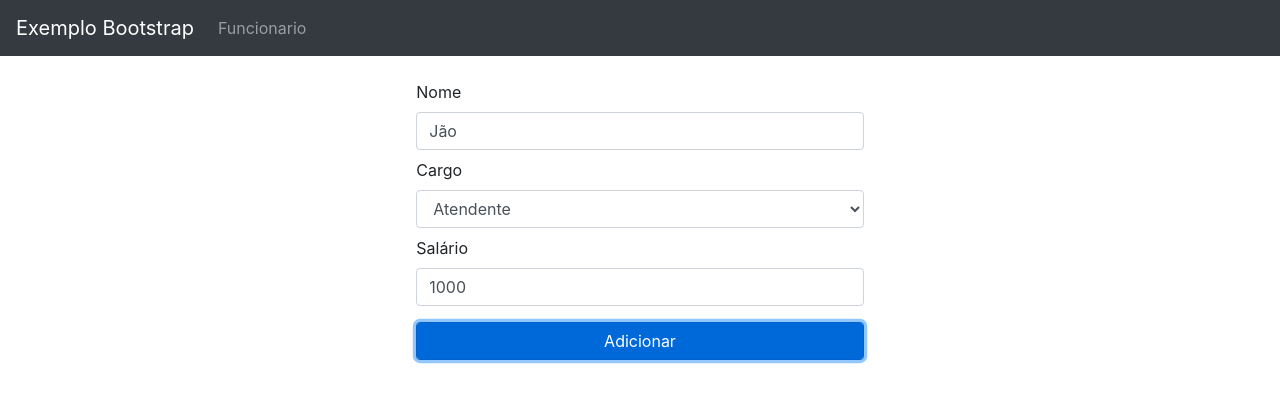
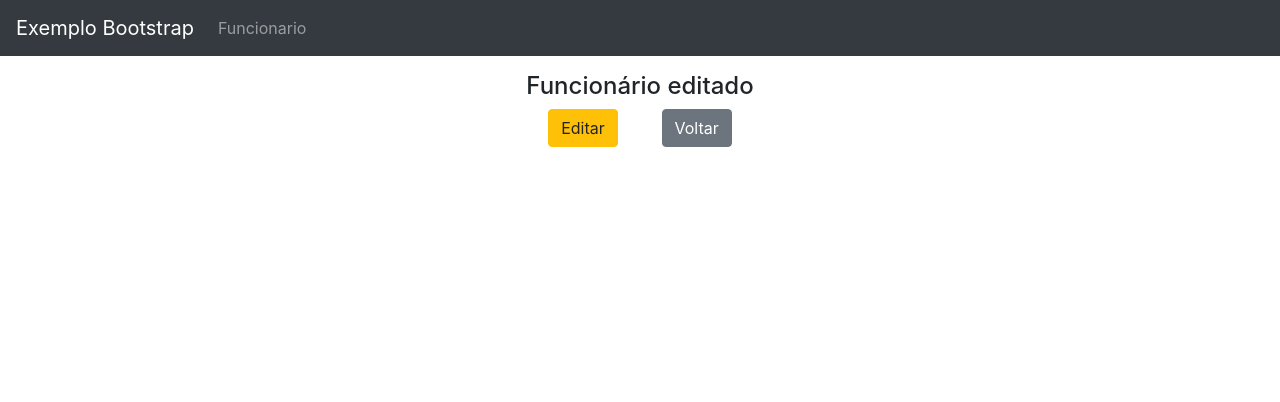
Before and after one commit to philipe02/crudHub, a React (Create React App) app: page /funcionario/1 in a window 1280 px wide. Both pictures are taken after a click on the button "Adicionar". Shown: the top 402 px of the page. Built offline with nearby package versions, Linux system fonts and the light colour scheme.

Commit message:
finalizando crud funcionario

```diff
--- a/src/components/Funcionario/AddFuncionario.js
+++ b/src/components/Funcionario/AddFuncionario.js
@@ -1,5 +1,6 @@
 import { lavenderblush } from "color-name";
 import React, { useState } from "react";
+import { Link } from "react-router-dom";
 import FuncionarioDataService from "../../services/FuncionarioDataService";
 
 const AddFuncionario = () => {
@@ -9,17 +10,44 @@
         salary: "",
     };
     const [funcionario, setFuncionario] = useState(initialState);
+    const [submitted, setSubmitted] = useState(false);
+
+    function novoFuncionario() {
+        setFuncionario(initialState);
+        setSubmitted(false);
+    }
 
     function handleChange(e) {
         const { name, value } = e.target;
         setFuncionario({ ...funcionario, [name]: value });
     }
+
     function handleSubmit(e) {
         e.preventDefault();
         FuncionarioDataService.create(funcionario);
+        setSubmitted(true);
     }
+
     return (
         <div className="col-md-10 d-flex justify-content-center mx-auto">
+            {submitted ? (
+                <div>
+                    <h4>Funcionário adicionado</h4>
+                    <div className="d-flex justify-content-around">
+                        <button
+                            className="btn btn-primary"
+                            onClick={novoFuncionario}
+                        >
+                            Adicionar
+                        </button>
+                        <Link to={"/funcionario"}>
+                            <button className="btn btn-secondary">
+                                Voltar
+                            </button>
+                        </Link>
+                    </div>
+                </div>
+            ) : (
                 <form onSubmit={handleSubmit} className="w-50">
                     <label className="mt-2">Nome</label>
                     <input
@@ -60,10 +88,14 @@
                         onChange={handleChange}
                         required
                     />
-                <button type="submit" className="form-control btn-primary my-3">
+                    <button
+                        type="submit"
+                        className="form-control btn-primary my-3"
+                    >
                         Adicionar
                     </button>
                 </form>
+            )}
         </div>
     );
 };
--- a/src/components/Funcionario/Funcionario.js
+++ b/src/components/Funcionario/Funcionario.js
@@ -1,5 +1,7 @@
 import React, { useEffect, useState } from "react";
 import FuncionarioDataService from "../../services/FuncionarioDataService";
+import { Link } from "react-router-dom";
+
 const Funcionario = (props) => {
     const initialState = {
         id: null,
@@ -7,23 +9,54 @@
         role: "",
         salary: "",
     };
+
     const [funcionario, setFuncionario] = useState(initialState);
+    const [submitted, setSubmitted] = useState(false);
+
     useEffect(() => {
         console.log(props.match.params);
         const data = FuncionarioDataService.getById(props.match.params.id);
         console.log(data);
         setFuncionario(data);
     }, []);
+
+    function novaEdicao() {
+        const data = FuncionarioDataService.getById(funcionario.id);
+        setFuncionario(data);
+        setSubmitted(false);
+    }
+
     function handleChange(e) {
         const { name, value } = e.target;
         setFuncionario({ ...funcionario, [name]: value });
     }
+
     function handleSubmit(e) {
         e.preventDefault();
         FuncionarioDataService.update(funcionario);
+        setSubmitted(true);
     }
+
     return (
         <div className="col-md-10 d-flex justify-content-center mx-auto">
+            {submitted ? (
+                <div>
+                    <h4>Funcionário editado</h4>
+                    <div className="d-flex justify-content-around">
+                        <button
+                            className="btn btn-warning"
+                            onClick={novaEdicao}
+                        >
+                            Editar
+                        </button>
+                        <Link to={"/funcionario"}>
+                            <button className="btn btn-secondary">
+                                Voltar
+                            </button>
+                        </Link>
+                    </div>
+                </div>
+            ) : (
                 <form onSubmit={handleSubmit} className="w-50">
                     <label className="mt-2">Nome</label>
                     <input
@@ -64,10 +97,14 @@
                         onChange={handleChange}
                         required
                     />
-                <button type="submit" className="form-control btn-primary my-3">
+                    <button
+                        type="submit"
+                        className="form-control btn-primary my-3"
+                    >
                         Adicionar
                     </button>
                 </form>
+            )}
         </div>
     );
 };
--- a/src/components/Funcionario/FuncionarioList.js
+++ b/src/components/Funcionario/FuncionarioList.js
@@ -13,18 +13,26 @@
         setSearchTitle(e.target.value);
         setFuncionarios(FuncionarioDataService.filterByName(e.target.value));
     }
+
     function deleteFuncionario(id) {
-        if (window.confirm("Deseja excluir?")) {
+        if (window.confirm("Deseja excluir?"))
             FuncionarioDataService.remove(id);
-        }
+
+        setFuncionarios(FuncionarioDataService.getAll());
+    }
+
+    function deleteAllFuncionarios() {
+        if (
+            window.confirm(
+                "Tem certeza que deseja deletar todos os funcionários?"
+            )
+        )
+            FuncionarioDataService.removeAll();
         setFuncionarios(FuncionarioDataService.getAll());
     }
 
     return (
-        <div
-            className="list row d-flex justify-content-center"
-            /* style={{ backgroundColor: "blue" }} */
-        >
+        <div className="list row d-flex justify-content-center">
             <div className="col-md-10">
                 <div className="input-group mb-3">
                     <input
@@ -42,7 +50,7 @@
                         Adicionar
                     </button>
                 </Link>
-                <Link onClick={() => console.log(funcionarios)}>
+                <Link onClick={deleteAllFuncionarios}>
                     <button type="button" className="btn btn-danger">
                         Deletar todos
                     </button>
--- a/src/components/Navegacao.js
+++ b/src/components/Navegacao.js
@@ -1,6 +1,5 @@
 import React from "react";
 import { Link } from "react-router-dom";
-import "bootstrap/dist/css/bootstrap.min.css";
 
 function Navegacao(props) {
     return (
--- a/src/services/FuncionarioDataService.js
+++ b/src/services/FuncionarioDataService.js
@@ -9,15 +9,11 @@
 
 const getById = (id) => {
     if (id === "") return FUNCIONARIOS;
-    //var filtrado = PRODUCTS.filter((obj) => { return obj.title == title; });  // retorna os objs que são iguais
-    //var filtrado = PRODUCTS.filter((obj) => obj.title == title ); // retorna os objs que são iguais
-    var encontrado = FUNCIONARIOS.find((obj) => obj.id == id); // retorna os objs que contém
+    var encontrado = FUNCIONARIOS.find((obj) => obj.id == id); // retorna o obj com o id passado
     return encontrado;
 };
 const filterByName = (name) => {
     if (name === "") return FUNCIONARIOS;
-    //var filtrado = PRODUCTS.filter((obj) => { return obj.title == title; });  // retorna os objs que são iguais
-    //var filtrado = PRODUCTS.filter((obj) => obj.title == title ); // retorna os objs que são iguais
     var filtrado = FUNCIONARIOS.filter((obj) =>
         obj.name.toLowerCase().includes(name.toLowerCase())
     ); // retorna os objs que contém
@@ -40,6 +36,9 @@
         func.id === funcionario.id ? funcionario : func
     );
 };
+const removeAll = () => {
+    FUNCIONARIOS = [];
+};
 
 export default {
     getAll,
@@ -48,4 +47,5 @@
     remove,
     create,
     update,
+    removeAll,
 };
```
Also changed, not shown: src/ToDoList.js (deleted, +0 -15 lines). Lines whose indentation alone changed are shown as unchanged.
